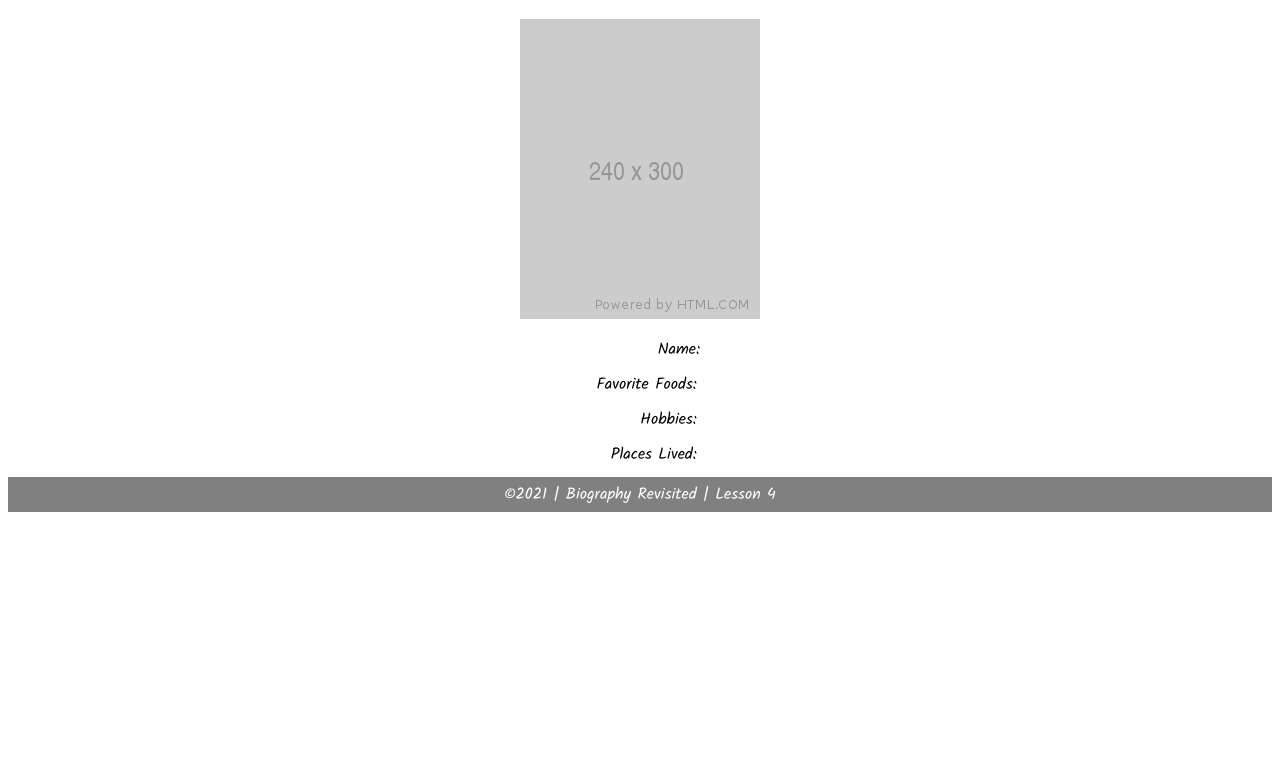
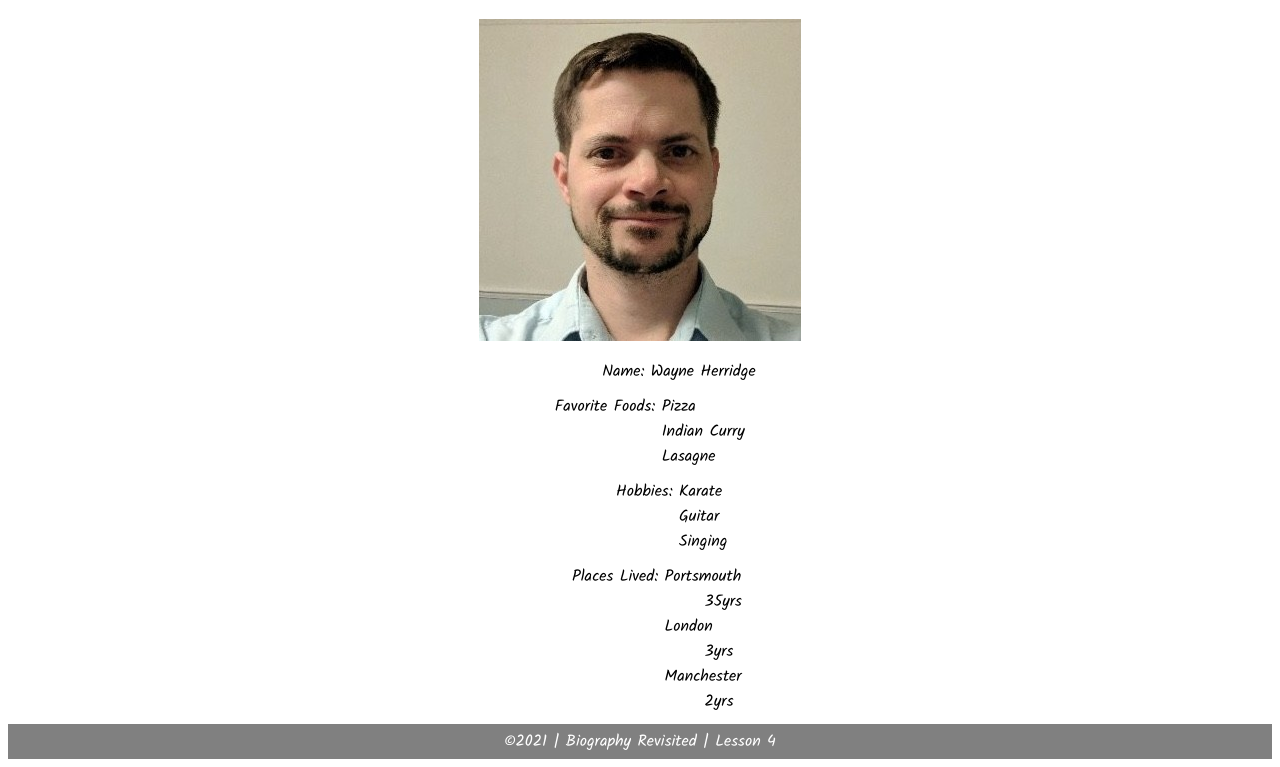
Before and after one commit to wayneherridge/CSE121, a plain HTML site: page Week4/task4.html in a window 1280 px wide. Shown: the part 128-895 px from the top of the page. Before the commit the page ends 800 px from the top, so only its background shows below. Drawn offline with Linux system fonts and the light colour scheme.

Commit message:
Week4 Tasks

```diff
--- a/Week4/scripts/task4.js
+++ b/Week4/scripts/task4.js
@@ -3,42 +3,91 @@
 /* DATA */
 
 // Step 1: Declare a new variable to hold information about yourself
+let aboutMe = {};
 
 // Step 2: Inside of the object, add a property named name with a value of your name as a string
-
 // Step 3: Add another property named photo with a value of the image path and name (used in Task 2) as a string
-
 // Step 4: Add another property named favoriteFoods with a value of an array of your favorite foods as strings ( hint: [] )
-
 // Step 5: Add another property named hobbies with a value of an array of your hobbies as strings
-
 // Step 6: Add another property named placesLived with a value of an empty array
-
 // Step 7: Inside of the empty array above, add a new object with two properties: place and length and values of an empty string
-
 // Step 8: For each property, add appropriate values as strings
-
 // Step 9: Add additional objects with the same properties for each place you've lived
+aboutMe = {
+    name: "Wayne Herridge",
+    photo: 'images/WHerridge.jpeg',
+    favoriteFoods: [
+        'Pizza',
+        'Indian Curry',
+        'Lasagne'
+    ],
+    hobbies: [
+        'Karate',
+        'Guitar',
+        'Singing'
+    ],
+    placesLived: [{
+            place: 'Portsmouth',
+            length: '35yrs'
+        },
+        {
+            place: 'London',
+            length: '3yrs'
+        },
+        {
+            place: 'Manchester',
+            length: '2yrs'
+        }
+    ]
+};
 
 
 /* OUTPUT */
 
 // Step 1: Assign the value of the name property (of the object declared above) to the HTML <span> element with an ID of name
+document.querySelector('#name').textContent = aboutMe.name;
 
 // Step 2: Assign the value of the photo property as the src attribute of the HTML <img> element with an ID of photo
+document.querySelector('#photo').setAttribute('src', aboutMe.photo);
 
 // Step 3: Assign the value of the name property as the alt attribute of the HTML <img> element with an ID of photo
+document.querySelector('#photo').setAttribute('alt', aboutMe.name);
 
 // Step 4: For each favorite food in the favoriteFoods property, create an HTML <li> element and place its value in the <li> element
-
 // Step 5: Append the <li> elements created above as children of the HTML <ul> element with an ID of favorite-foods
 
+function makeList(id, array) {
+    let ul = document.querySelector(id);
+    array.forEach(item => {
+        let li = document.createElement('li');
+        li.innerText = item;
+
+        ul.appendChild(li);
+    });
+}
+
+makeList('#favorite-foods', aboutMe.favoriteFoods);
+
 // Step 6: Repeat Step 4 for each hobby in the hobbies property
-
 // Step 7: Repeat Step 5 using the HTML <ul> element with an ID of hobbies
+makeList('#hobbies', aboutMe.hobbies);
 
 // Step 8: For each object in the <em>placesLived</em> property:
 // - Create an HTML <dt> element and put its place property in the <dt> element
 // - Create an HTML <dd> element and put its length property in the <dd> element
 
-// Step 9: Append the HTML <dt> and <dd> elements created above to the HTML <dl> element with an ID of places-lived
+
+function places(id, array) {
+    let dl = document.querySelector(id);
+    array.forEach(item => {
+        let dt = document.createElement('dt');
+        let dd = document.createElement('dd');
+        dt.innerText = item.place;
+        dd.innerText = item.length;
+        dl.appendChild(dt);
+        dl.appendChild(dd);
+
+    });
+}
+
+places('#places-lived', aboutMe.placesLived);
```
Also changed, not shown: Week4/images/WHerridge.jpeg (added), Week4/task4.html (indentation only).
